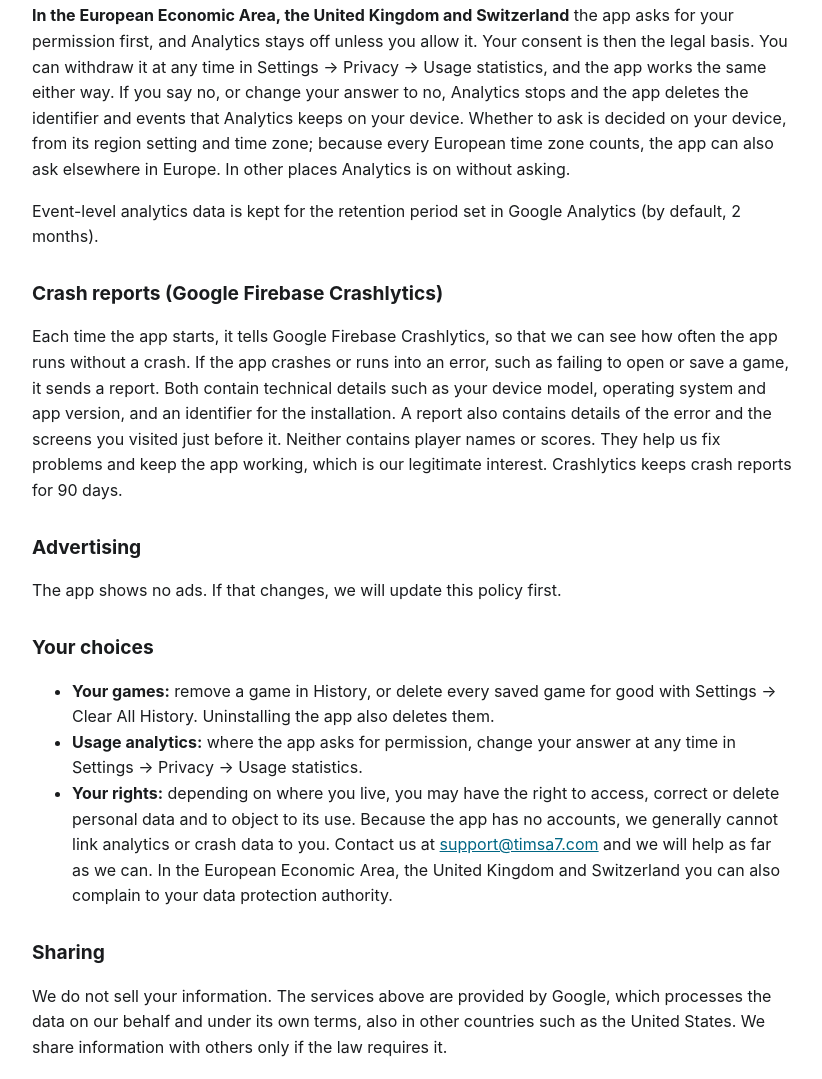
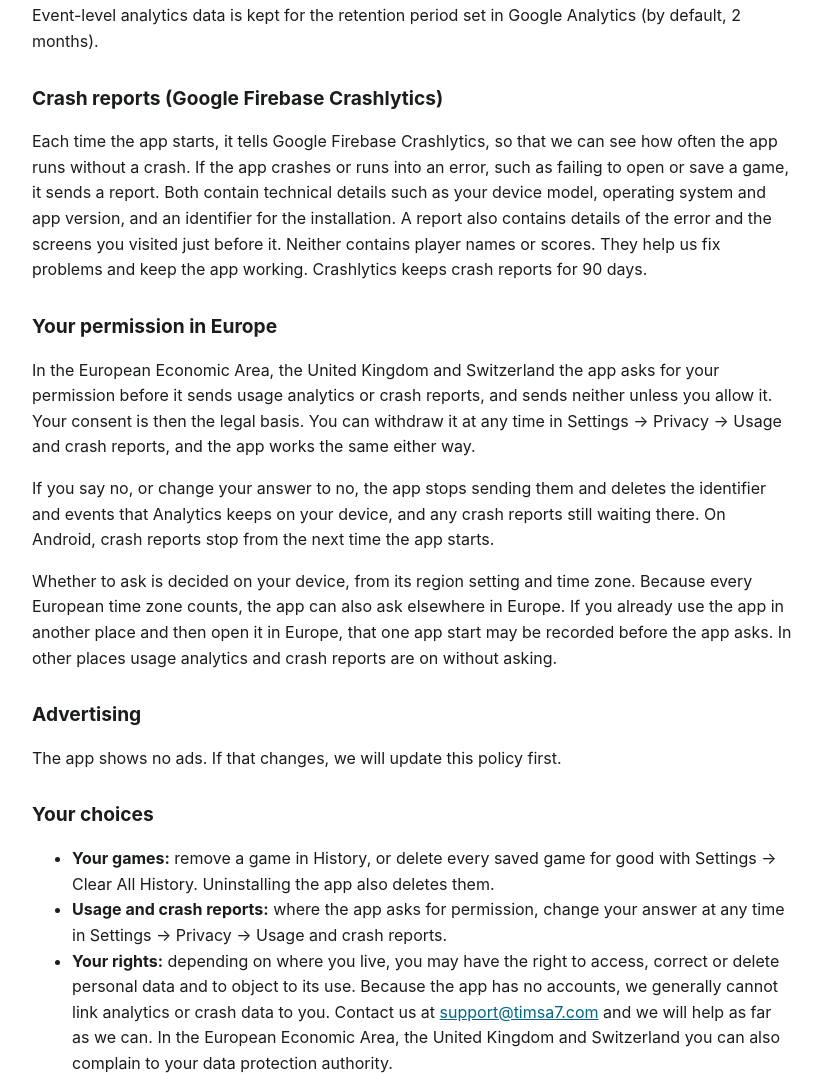
Before and after one commit to FerasArabiat/timsa7.com, a plain HTML site: page home/trix/privacy-policy.html in a window 1280 px wide. Shown: the part 828-1907 px from the top of the page, without its empty margins (228-1050 px from the left). Drawn offline with Linux system fonts and the light colour scheme.

Commit message:
Super Trix Calculator privacy policy: crash reports also need permission in Europe
The app's consent prompt now covers crash reports as well as usage
analytics, so both are described in one section on permission in Europe.

Co-Authored-By: Claude Opus 5.5 <noreply@anthropic.com>

```diff
--- a/home/trix/privacy-policy.html
+++ b/home/trix/privacy-policy.html
@@ -38,11 +38,15 @@
 </ul>
 <p>Player names, scores and who won are <strong>never</strong> sent.</p>
 <p>Google also records standard technical information such as an app-specific identifier, device model, operating system and app version, language, when and how long the app is used, and an approximate location (country or city) derived from your IP address. The app does not collect your advertising identifier, and this data is not used for advertising.</p>
-<p><strong>In the European Economic Area, the United Kingdom and Switzerland</strong> the app asks for your permission first, and Analytics stays off unless you allow it. Your consent is then the legal basis. You can withdraw it at any time in Settings → Privacy → Usage statistics, and the app works the same either way. If you say no, or change your answer to no, Analytics stops and the app deletes the identifier and events that Analytics keeps on your device. Whether to ask is decided on your device, from its region setting and time zone; because every European time zone counts, the app can also ask elsewhere in Europe. In other places Analytics is on without asking.</p>
 <p>Event-level analytics data is kept for the retention period set in Google Analytics (by default, 2 months).</p>
 
 <h2>Crash reports (Google Firebase Crashlytics)</h2>
-<p>Each time the app starts, it tells Google Firebase Crashlytics, so that we can see how often the app runs without a crash. If the app crashes or runs into an error, such as failing to open or save a game, it sends a report. Both contain technical details such as your device model, operating system and app version, and an identifier for the installation. A report also contains details of the error and the screens you visited just before it. Neither contains player names or scores. They help us fix problems and keep the app working, which is our legitimate interest. Crashlytics keeps crash reports for 90 days.</p>
+<p>Each time the app starts, it tells Google Firebase Crashlytics, so that we can see how often the app runs without a crash. If the app crashes or runs into an error, such as failing to open or save a game, it sends a report. Both contain technical details such as your device model, operating system and app version, and an identifier for the installation. A report also contains details of the error and the screens you visited just before it. Neither contains player names or scores. They help us fix problems and keep the app working. Crashlytics keeps crash reports for 90 days.</p>
+
+<h2>Your permission in Europe</h2>
+<p>In the European Economic Area, the United Kingdom and Switzerland the app asks for your permission before it sends usage analytics or crash reports, and sends neither unless you allow it. Your consent is then the legal basis. You can withdraw it at any time in Settings → Privacy → Usage and crash reports, and the app works the same either way.</p>
+<p>If you say no, or change your answer to no, the app stops sending them and deletes the identifier and events that Analytics keeps on your device, and any crash reports still waiting there. On Android, crash reports stop from the next time the app starts.</p>
+<p>Whether to ask is decided on your device, from its region setting and time zone. Because every European time zone counts, the app can also ask elsewhere in Europe. If you already use the app in another place and then open it in Europe, that one app start may be recorded before the app asks. In other places usage analytics and crash reports are on without asking.</p>
 
 <h2>Advertising</h2>
 <p>The app shows no ads. If that changes, we will update this policy first.</p>
@@ -50,7 +54,7 @@
 <h2>Your choices</h2>
 <ul>
   <li><strong>Your games:</strong> remove a game in History, or delete every saved game for good with Settings → Clear All History. Uninstalling the app also deletes them.</li>
-  <li><strong>Usage analytics:</strong> where the app asks for permission, change your answer at any time in Settings → Privacy → Usage statistics.</li>
+  <li><strong>Usage and crash reports:</strong> where the app asks for permission, change your answer at any time in Settings → Privacy → Usage and crash reports.</li>
   <li><strong>Your rights:</strong> depending on where you live, you may have the right to access, correct or delete personal data and to object to its use. Because the app has no accounts, we generally cannot link analytics or crash data to you. Contact us at <a href="mailto:support@timsa7.com">support@timsa7.com</a> and we will help as far as we can. In the European Economic Area, the United Kingdom and Switzerland you can also complain to your data protection authority.</li>
 </ul>
 
```
